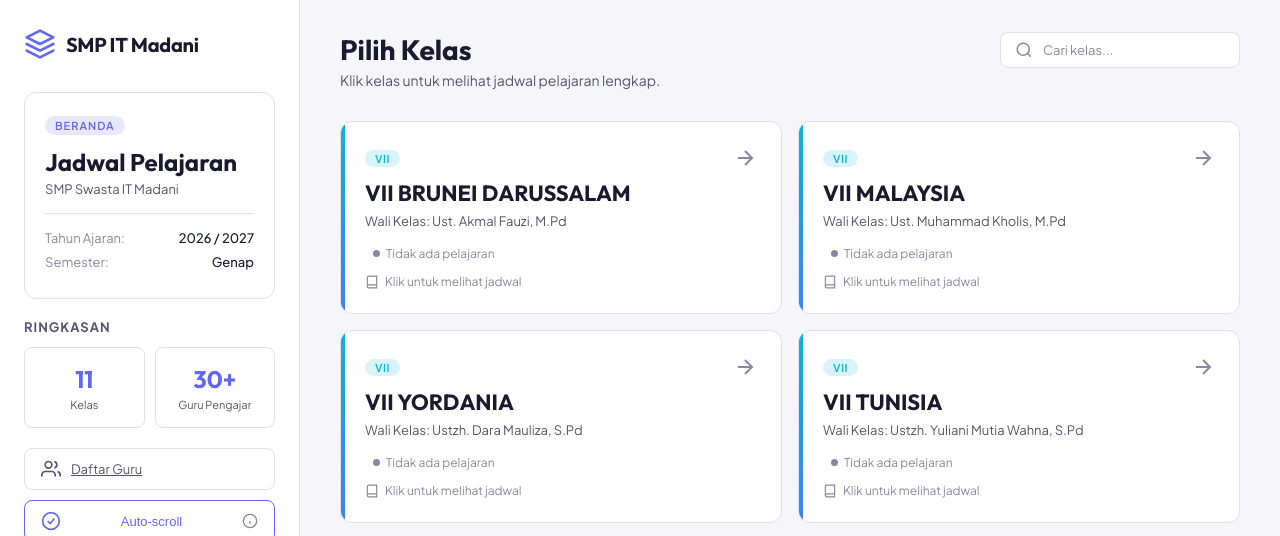
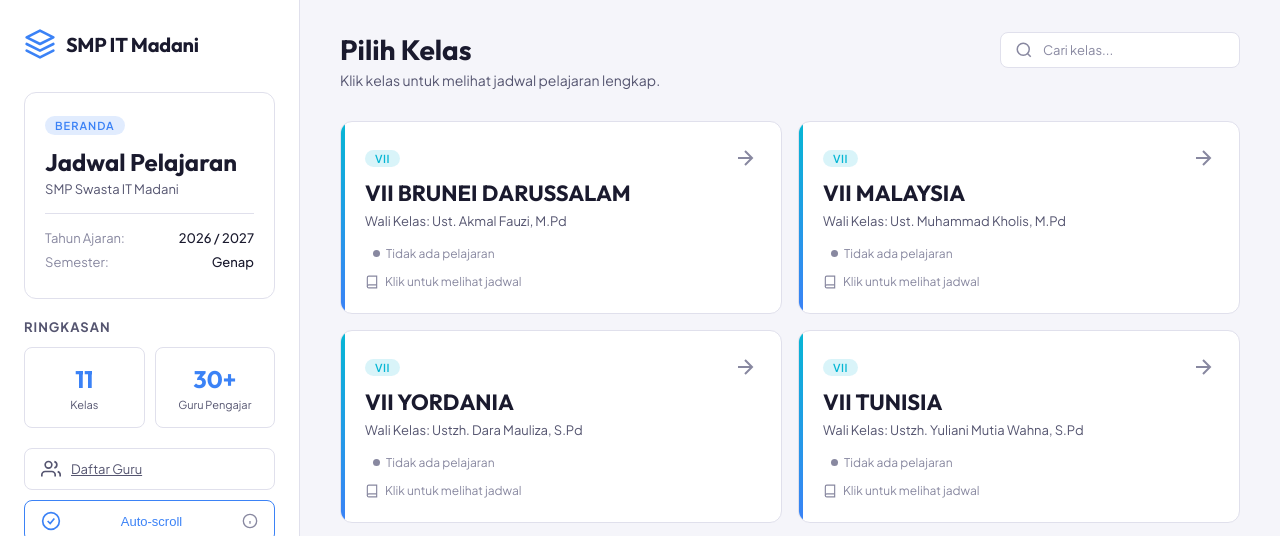
Before and after one commit to raihanasgab27-max/sch, a plain HTML site: page full/index.html in a window 1280 px wide. Shown: the top 536 px of the page. Drawn offline with Linux system fonts and the light colour scheme.

Commit message:
Add files via upload

```diff
--- a/full/home.css
+++ b/full/home.css
@@ -8,10 +8,10 @@
     --text-primary: #f0f0f5;
     --text-secondary: #8888a0;
     --text-muted: #555570;
-    --accent: #6366f1;
-    --accent-glow: rgba(99, 102, 241, 0.15);
+    --accent: #3b82f6;
+    --accent-glow: rgba(59, 130, 246, 0.15);
     --border: #2a2a40;
-    --gradient-1: linear-gradient(135deg, #6366f1, #8b5cf6);
+    --gradient-1: linear-gradient(135deg, #3b82f6, #06b6d4);
     --gradient-2: linear-gradient(135deg, #f59e0b, #ef4444);
     --gradient-3: linear-gradient(135deg, #06b6d4, #3b82f6);
     --gradient-4: linear-gradient(135deg, #10b981, #34d399);
```
